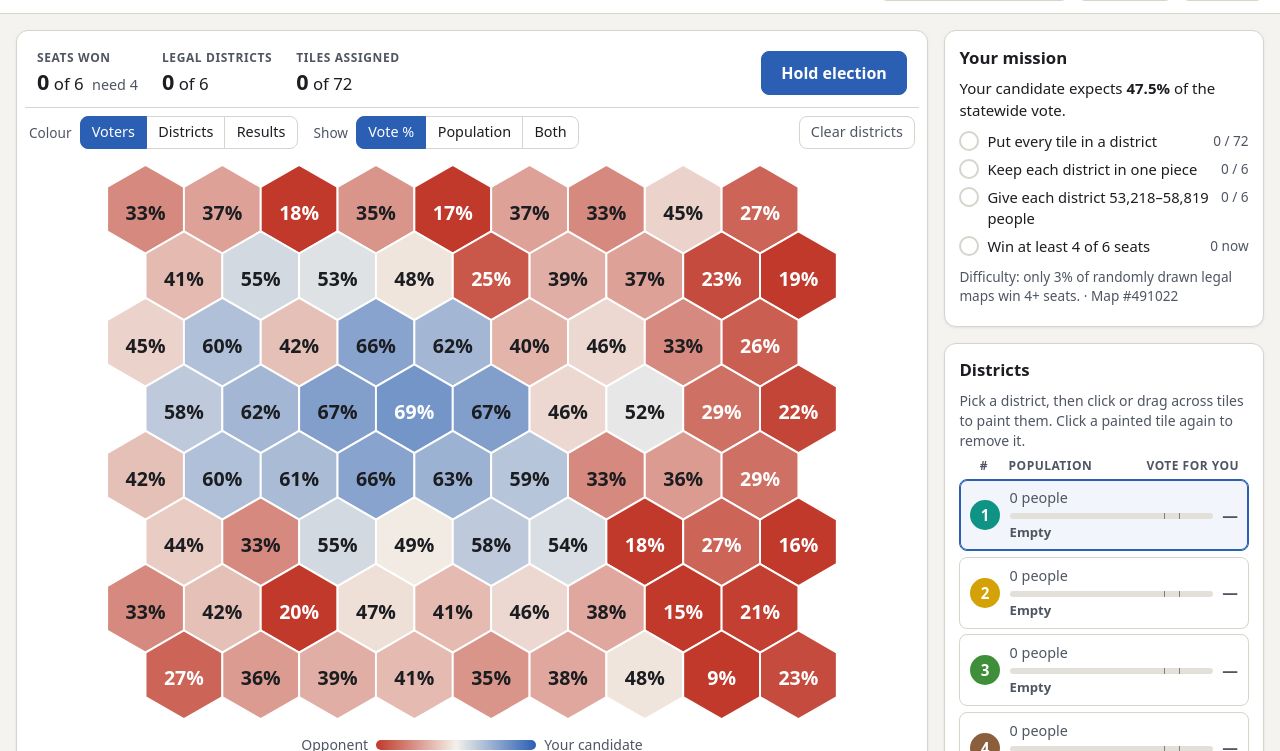
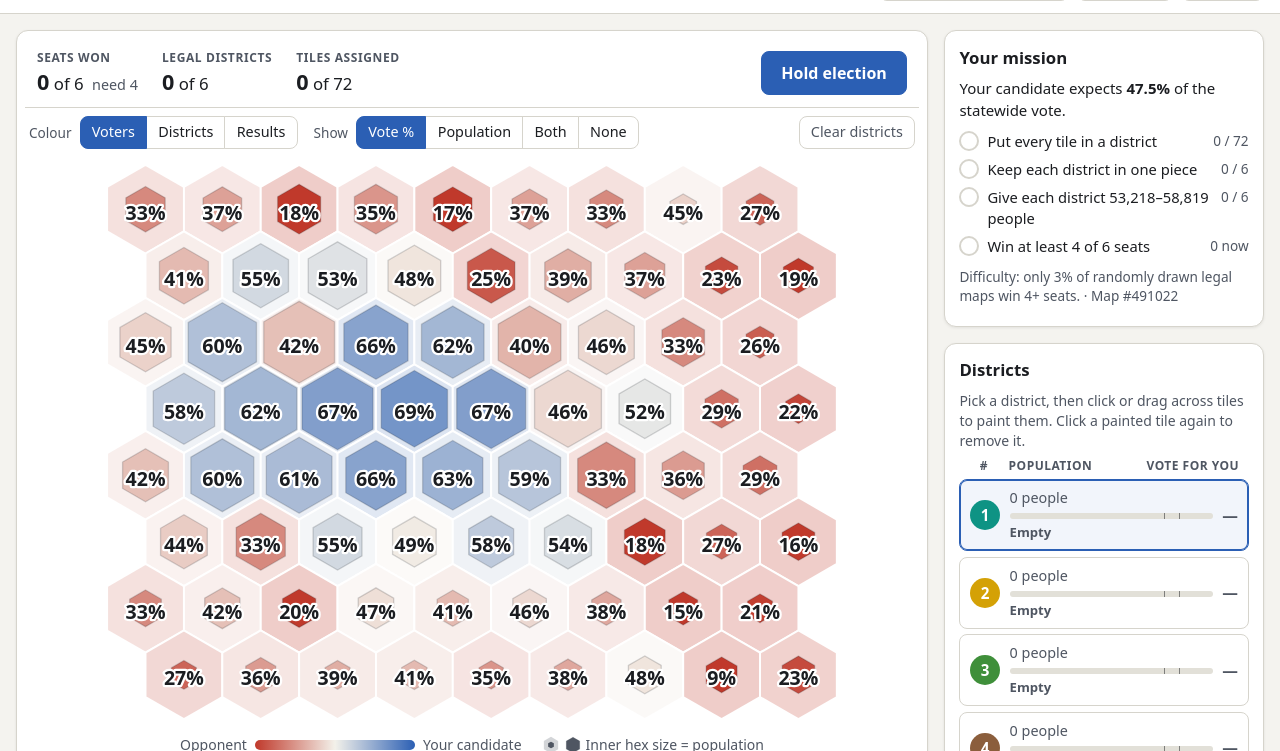
Before and after one commit to Bdet23/final-proj-comp101, a plain HTML site: page index.html in a window 1280 px wide. Both pictures are taken after a click on the button "Skip tutorial". Shown: the part 49-800 px from the top of the page. Drawn offline with Linux system fonts and the light colour scheme.

Commit message:
Show tile population as the size of an inner hex
Each tile draws a smaller inner hex whose area is proportional to its
population, coloured by vote (or district result), over a pale rim.
Numbers become optional with a new "None" label setting.

To roll back, set SIZE_TILES_BY_POPULATION = false in game.js or revert
this commit.

Co-Authored-By: Claude Opus 5.5 <noreply@anthropic.com>
Claude-Session: https://claude.ai/code/session_01YNqwTEVVtvGUqtSjs9mH3r

```diff
--- a/game.js
+++ b/game.js
@@ -16,6 +16,10 @@ const SIZES = {
   medium: { label: 'Medium · 6 districts', cols: 9,  rows: 8, districts: 6, cities: 2 },
   large:  { label: 'Large · 8 districts',  cols: 11, rows: 9, districts: 8, cities: 2 },
 };
+// Draw a smaller inner hex whose area shows each tile's population.
+// Set to false to go back to plain tiles (colour only).
+const SIZE_TILES_BY_POPULATION = true;
+const MIN_TILE_SCALE = 0.3;      // smallest inner hex, as a fraction of the tile
 const TOLERANCE = 0.05;          // districts must be within ±5% of ideal population
 const HEX = 34;                  // hex radius in SVG units
 const PAD = 6;
@@ -544,7 +548,7 @@ const ui = {
   assign: [],
   tool: 0,            // district index, or 'erase'
   view: 'votes',      // tile colour: 'votes', 'districts' or 'results'
-  label: 'lean',      // tile numbers on full maps: 'lean' (vote %), 'pop' or 'both'
+  label: 'lean',      // tile numbers on full maps: 'lean' (vote %), 'pop', 'both' or 'none'
   painting: null,
   lastPainted: null,
   revealed: false,
@@ -720,6 +724,7 @@ function startGame(sizeKey, seed) {
 
 function loadMap(map) {
   game = map;
+  game.maxPop = Math.max(...game.tiles.map((t) => t.pop));
   ui.assign = new Array(game.tiles.length).fill(-1);
   ui.tool = 0;
   ui.revealed = false;
@@ -742,6 +747,13 @@ function loadMap(map) {
 
 const RESULT_SPAN = 20; // district results reach full colour at a 20-point lead
 
+function sizeLegend() {
+  if (!sizedTiles()) return '';
+  const hex = (r) => `<svg viewBox="-12 -12 24 24" width="18" height="18" aria-hidden="true">
+      <polygon points="${hexPoints(0, 0, 11)}" class="lg-rim"/><polygon points="${hexPoints(0, 0, 11 * r)}" class="lg-core"/></svg>`;
+  return `<span class="legend-size">${hex(0.4)}${hex(0.94)}<span>Inner hex size = population</span></span>`;
+}
+
 function renderLegend() {
   const opp = `rgb(${OPPONENT_RGB.join(',')})`;
   const you = `rgb(${PLAYER_RGB.join(',')})`;
@@ -757,6 +769,7 @@ function renderLegend() {
       <span class="legend-chip" style="background:${opp}" aria-hidden="true"></span><span>✗ Votes for opponent</span>
       <span class="legend-chip" style="background:${you}" aria-hidden="true"></span><span>✓ Votes for you</span>`;
   }
+  els.legend.insertAdjacentHTML('beforeend', sizeLegend());
 }
 
 // ---------- Board rendering ----------
@@ -771,11 +784,12 @@ function buildBoard() {
   tileEls = game.tiles.map((t) => {
     const g = svgEl('g', { class: 'tile', 'data-id': t.id });
     const poly = svgEl('polygon', { class: 'hex', points: hexPoints(t.x, t.y, HEX) });
+    const inner = svgEl('polygon', { class: 'inner', points: hexPoints(t.x, t.y, HEX * popScale(t)) });
     const main = svgEl('text', { class: 'num', x: t.x, y: t.y + 7 });
     const sub = svgEl('text', { class: 'sub', x: t.x, y: t.y + 21 });
-    g.append(poly, main, sub);
+    g.append(poly, inner, main, sub);
     gTiles.append(g);
-    return { g, poly, main, sub };
+    return { g, poly, inner, main, sub };
   });
   els.defs = svgEl('defs');
   els.borderGroup = svgEl('g', { class: 'district-borders' });
@@ -783,7 +797,17 @@ function buildBoard() {
   els.board.append(els.defs, gTiles, els.borderGroup, els.badges);
 }
 
+// Inner hex size: area is proportional to population (largest tile = full size).
+function popScale(t) {
+  return Math.max(MIN_TILE_SCALE, Math.sqrt(t.pop / game.maxPop)) * 0.94;
+}
+
+// Population sizing applies wherever tiles have different populations,
+// except in the Districts view, which is about district shapes.
+const sizedTiles = () => SIZE_TILES_BY_POPULATION && game.mode !== 'voters' && ui.view !== 'districts';
+
 function tileText(t) {
+  if (ui.label === 'none' && game.mode === 'percent') return ['', ''];
   if (game.mode === 'voters') return [supports(t) ? '✓' : '✗', ''];
   if (game.mode === 'binary') return [fmtInt(t.pop), supports(t) ? '✓' : '✗'];
   if (ui.label === 'both') return [fmtK(t.pop), t.lean + '%'];
@@ -799,10 +823,15 @@ function renderTiles(stats) {
     if (ui.view === 'votes') fill = leanColor(t.lean);
     else if (d >= 0 && ui.view === 'districts') fill = DISTRICT_COLORS[d];
     else if (d >= 0) fill = leanColor(stats[d].share * 100, RESULT_SPAN);
+    const sized = sizedTiles() && fill;
     el.poly.style.fill = fill || 'var(--unassigned)';
+    el.poly.style.fillOpacity = sized ? '0.25' : '';
+    el.inner.style.display = sized ? '' : 'none';
+    if (sized) el.inner.style.fill = fill;
 
     const [main, sub] = tileText(t);
-    const tone = fill ? (isDark(fill) ? ' on-dark' : ' on-light') : '';
+    // On sized tiles text can sit over both the inner hex and the pale rim, so it gets a halo.
+    const tone = sized ? ' halo' : fill ? (isDark(fill) ? ' on-dark' : ' on-light') : '';
     el.main.textContent = main;
     el.sub.textContent = sub;
     el.main.setAttribute('class', 'num' + (game.mode === 'voters' ? ' mark' : '') + tone);
@@ -1158,7 +1187,7 @@ function bindEvents() {
       setView(order[(order.indexOf(ui.view) + 1) % order.length]);
     }
     else if ((e.key === 'l' || e.key === 'L') && game.mode === 'percent') {
-      const order = ['lean', 'pop', 'both'];
+      const order = ['lean', 'pop', 'both', 'none'];
       setLabel(order[(order.indexOf(ui.label) + 1) % order.length]);
     }
   });
@@ -1309,7 +1338,7 @@ function init() {
     opt.textContent = cfg.label;
     els.size.append(opt);
   }
-  if (['pop', 'both'].includes(storageGet(LABEL_KEY))) ui.label = storageGet(LABEL_KEY);
+  if (['pop', 'both', 'none'].includes(storageGet(LABEL_KEY))) ui.label = storageGet(LABEL_KEY);
 
   const params = new URLSearchParams(window.location.search);
   const sizeKey = SIZES[params.get('size')] ? params.get('size') : 'medium';
--- a/index.html
+++ b/index.html
@@ -5,7 +5,7 @@
   <meta name="viewport" content="width=device-width, initial-scale=1">
   <title>Gerrymander</title>
   <meta name="description" content="Draw district lines on a hex map so your candidate wins the most seats.">
-  <link rel="stylesheet" href="style.css?v=7">
+  <link rel="stylesheet" href="style.css?v=8">
 </head>
 <body>
   <header class="topbar">
@@ -63,6 +63,7 @@
           <button type="button" data-label="lean">Vote %</button>
           <button type="button" data-label="pop">Population</button>
           <button type="button" data-label="both">Both</button>
+          <button type="button" data-label="none">None</button>
         </div>
         <button id="reset" type="button" class="ghost">Clear districts</button>
       </div>
@@ -107,6 +108,6 @@
     <div class="dialog-actions" id="result-actions"></div>
   </dialog>
 
-  <script src="game.js?v=7"></script>
+  <script src="game.js?v=8"></script>
 </body>
 </html>
--- a/style.css
+++ b/style.css
@@ -495,3 +495,17 @@ dialog li { margin-bottom: 0.3rem; }
 }
 .legend-mid { font-size: 0.75rem; line-height: 1.2; margin-top: 2px; }
 .tt-result { opacity: 0.85; }
+
+/* Population-sized inner hexes (SIZE_TILES_BY_POPULATION in game.js) */
+.tile .inner { pointer-events: none; transition: fill 0.12s, opacity 0.12s; stroke: var(--text); stroke-opacity: 0.18; stroke-width: 1; }
+.tile.faded .inner { opacity: 0.55; }
+.tile text.halo {
+  fill: var(--text);
+  stroke: var(--surface);
+  stroke-width: 3.5px;
+  stroke-linejoin: round;
+  paint-order: stroke;
+}
+.legend-size { display: inline-flex; align-items: center; gap: 0.25rem; margin-left: 0.75rem; }
+.legend-size .lg-rim { fill: var(--muted); opacity: 0.25; }
+.legend-size .lg-core { fill: var(--muted); }
```
